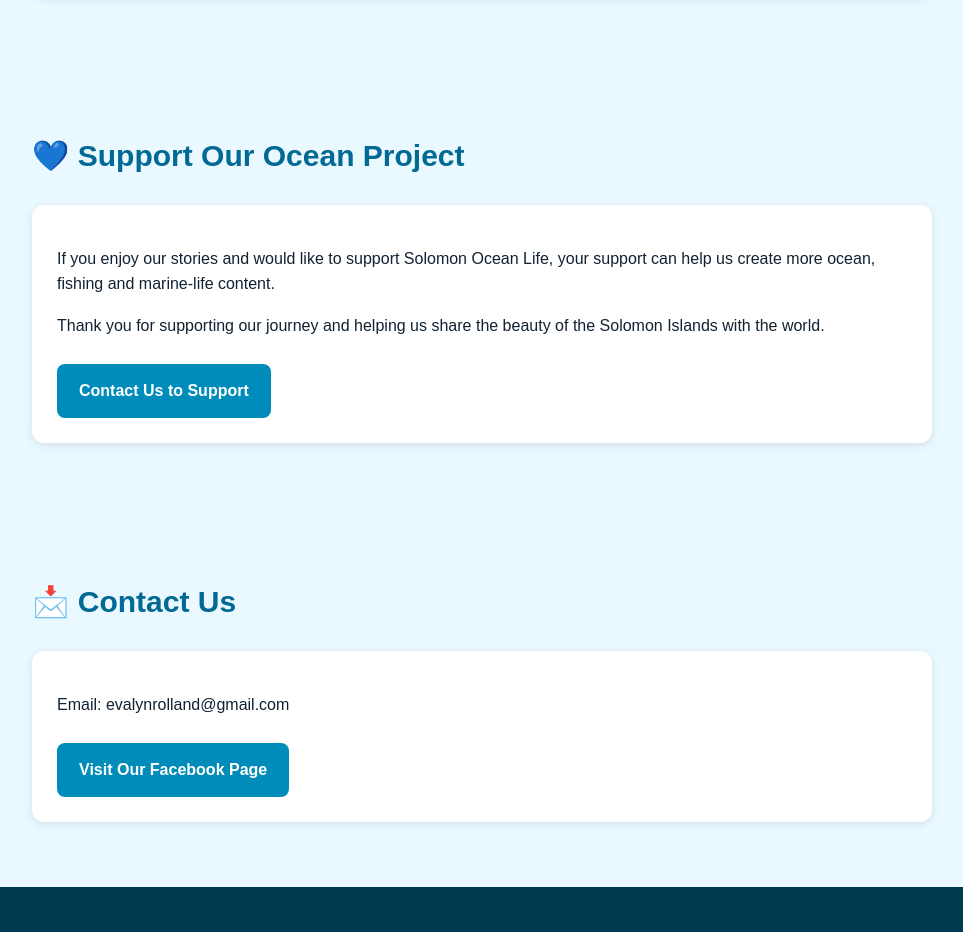
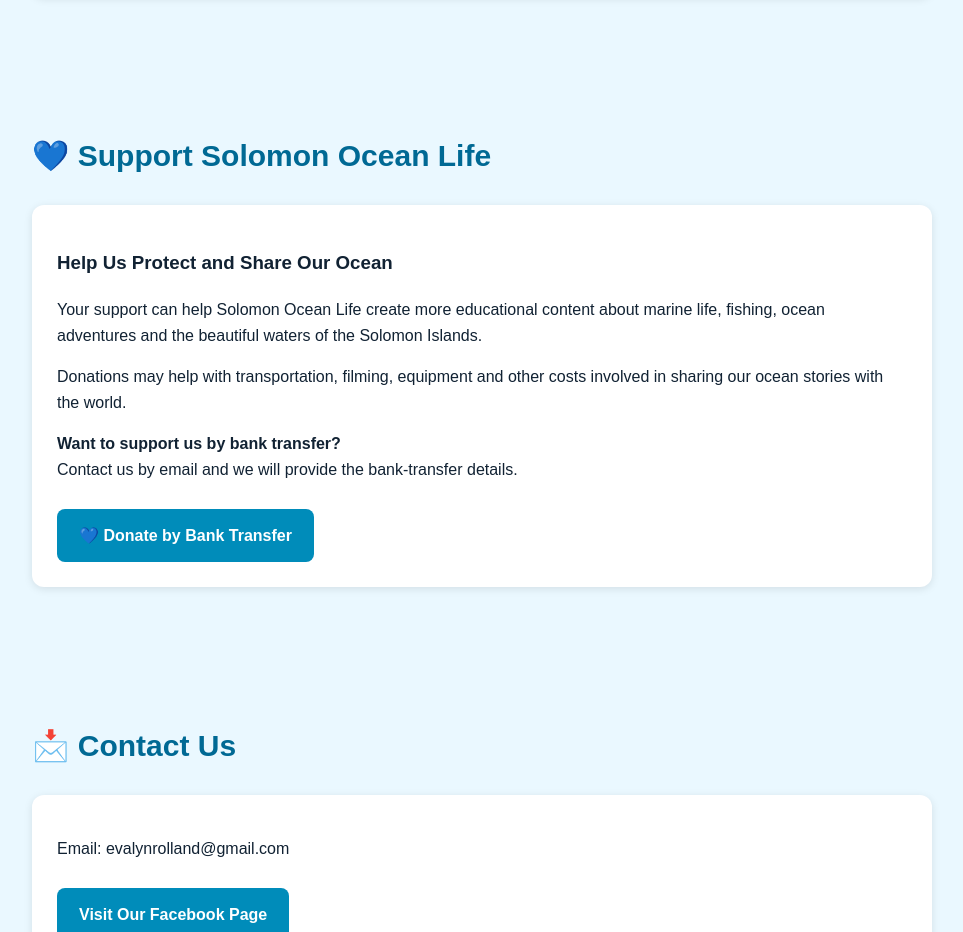
Before and after one commit to solomonoceanlife/Solomonoceanlife.github.io, a plain HTML site: page index.html in a window 1280 px wide. Shown: the part 2082-3014 px from the top of the page, without its empty margins (158-1121 px from the left). Drawn offline with Linux system fonts and the light colour scheme.

Commit message:
Improve support section for Solomon Ocean Life
Updated support section to reflect new project name and added donation details.

```diff
--- a/index.html
+++ b/index.html
@@ -141,22 +141,29 @@
   </section>
 
   <section id="support">
-    <h2>💙 Support Our Ocean Project</h2>
+  <h2>💙 Support Solomon Ocean Life</h2>
 
   <div class="card">
+    <h3>Help Us Protect and Share Our Ocean</h3>
+
     <p>
-        If you enjoy our stories and would like to support Solomon Ocean
-        Life, your support can help us create more ocean, fishing and
-        marine-life content.
+      Your support can help Solomon Ocean Life create more educational
+      content about marine life, fishing, ocean adventures and the
+      beautiful waters of the Solomon Islands.
     </p>
 
     <p>
-        Thank you for supporting our journey and helping us share the
-        beauty of the Solomon Islands with the world.
+      Donations may help with transportation, filming, equipment and
+      other costs involved in sharing our ocean stories with the world.
+    </p>
+
+    <p>
+      <strong>Want to support us by bank transfer?</strong><br>
+      Contact us by email and we will provide the bank-transfer details.
     </p>
 
     <a class="button" href="mailto:evalynrolland@gmail.com">
-        Contact Us to Support
+      💙 Donate by Bank Transfer
     </a>
   </div>
 </section>
```
Lines whose indentation alone changed are shown as unchanged.
